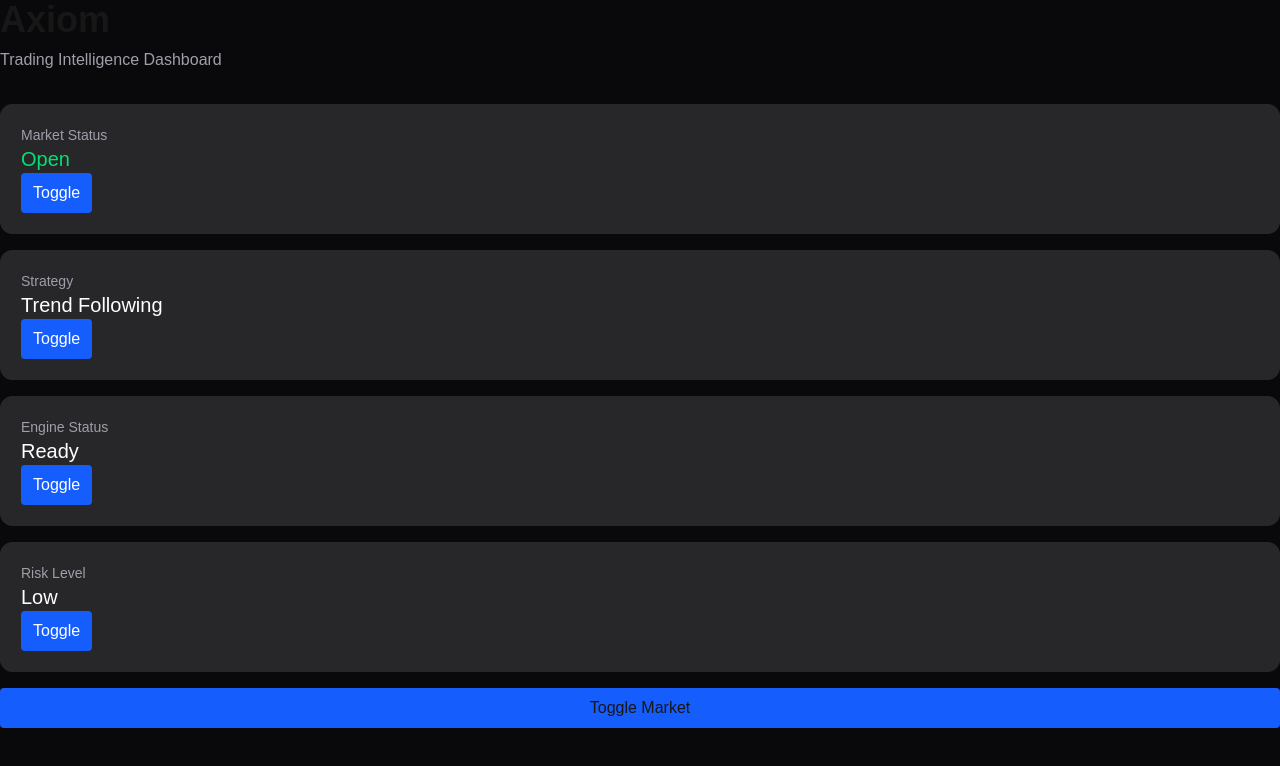
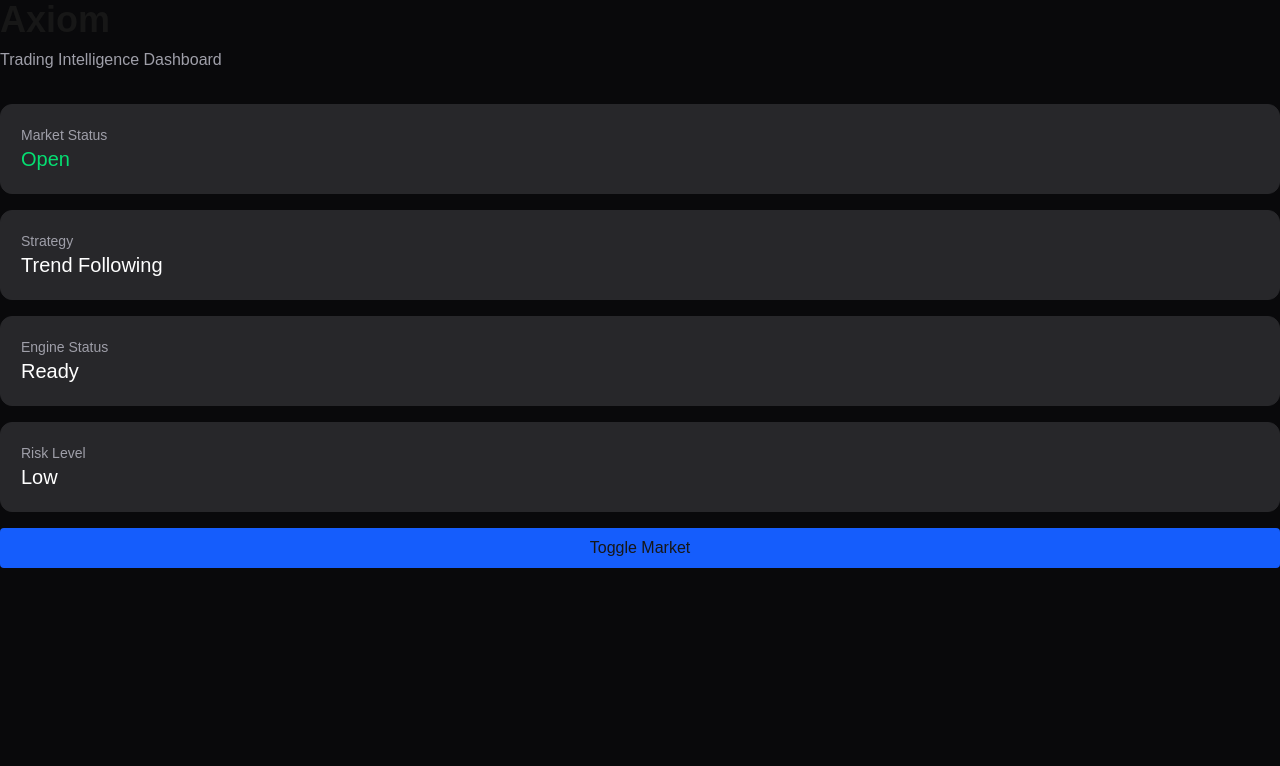
Before and after one commit to nickborti/athena, a Next.js app: page / in a window 1280 px wide. Shown: the top 766 px of the page. Built offline with nearby package versions, Linux system fonts and the light colour scheme.

Commit message:
refactor: clean up status card props

```diff
--- a/src/app/page.tsx
+++ b/src/app/page.tsx
@@ -34,7 +34,6 @@ export default function Home() {
                 label={label}
                 value={value}
                 color={color}
-                onClick={label === "Market Status" ? toggleMarket : undefined}
               />
             );
           })}
--- a/src/components/StatusCard.tsx
+++ b/src/components/StatusCard.tsx
@@ -2,25 +2,13 @@ type StatusCardProps = {
   label: string;
   value: string;
   color?: string;
-  onClick?: () => void;
 };
 
-export default function StatusCard({
-  label,
-  value,
-  color,
-  onClick,
-}: StatusCardProps) {
+export default function StatusCard({ label, value, color }: StatusCardProps) {
   return (
     <div className="rounded-xl border border-zinc-800 bg-zinc-800 p-5 text-white">
       <div className="text-sm text-zinc-400">{label}</div>
       <div className={`text-xl fontsemibold ${color}`}>{value}</div>
-      <button
-        className="rounded bg-blue-600 px-3 py-2 text white"
-        onClick={onClick}
-      >
-        Toggle
-      </button>
     </div>
   );
 }
```
